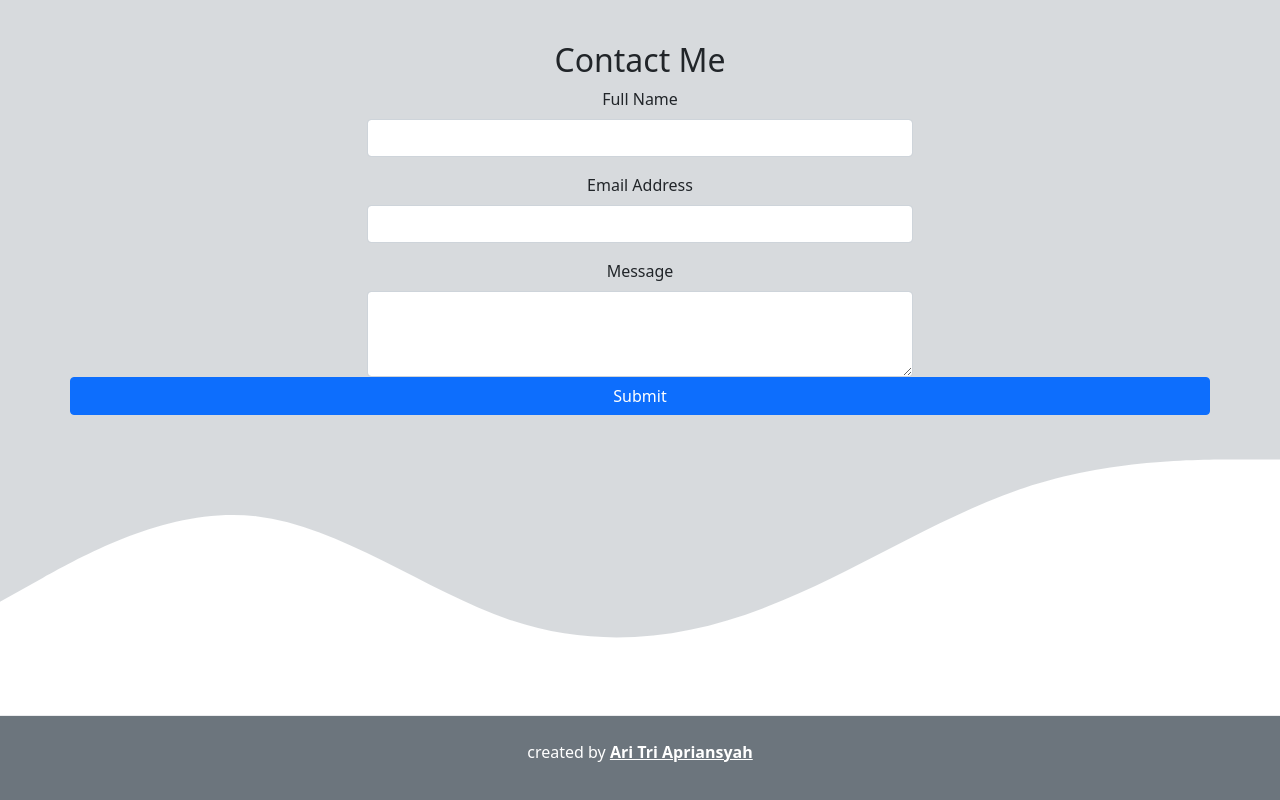
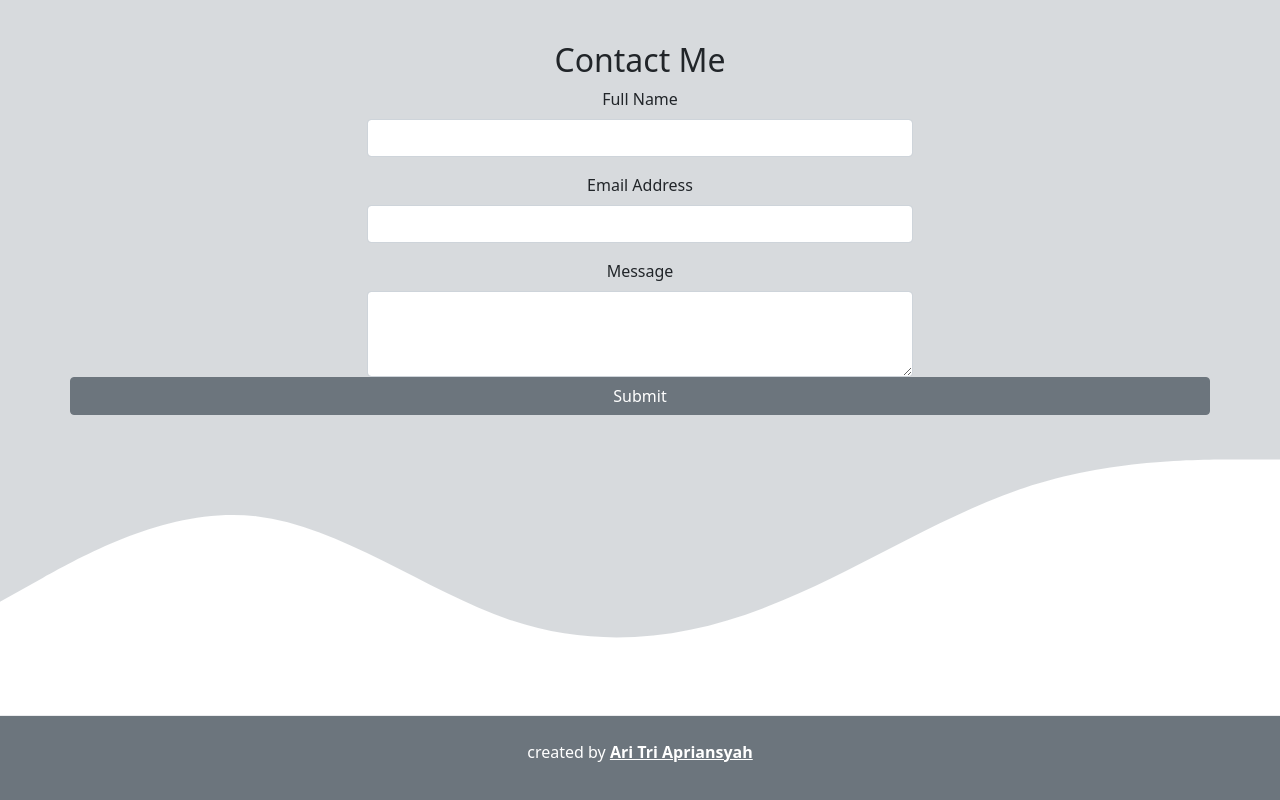
Before and after one commit to aritriapriansyah/aritriapriansyah-github.io, a plain HTML site: page index.html in a window 1280 px wide. Shown: the part 2352-3152 px from the top of the page. Drawn offline with nearby package versions, Linux system fonts and the light colour scheme.

Commit message:
mengubah warna tombol menjadi abu

```diff
--- a/index.html
+++ b/index.html
@@ -126,7 +126,7 @@
             <label for=pesan class="form-label" class="text-secondary">Message</label>
             <textarea class="form-control" id="pesan" rows="3"></textarea>
           </div>
-            <button type="submit" class="btn btn-primary width="200 m-3">Submit</button>
+            <button type="submit" class="btn btn-secondary width=">Submit</button>
           </form>
         </div>
 
```
